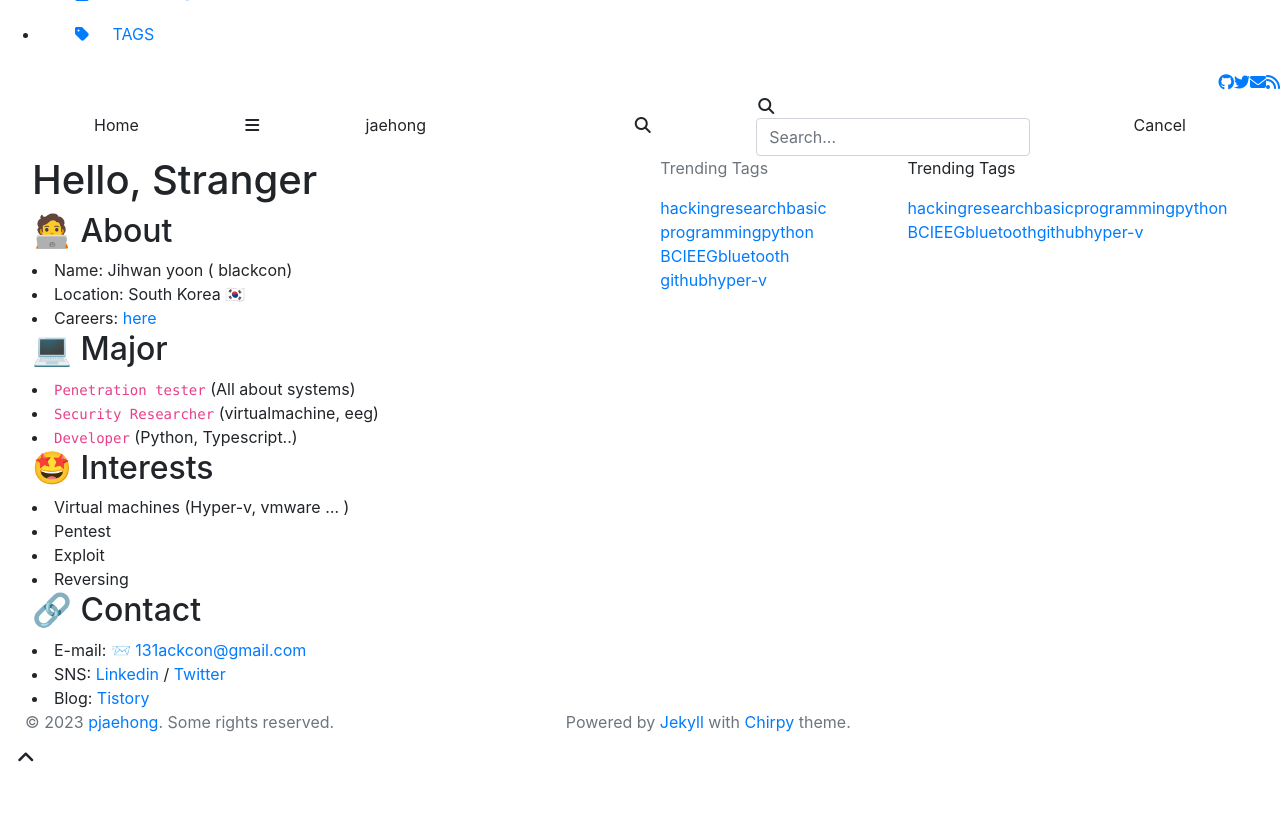
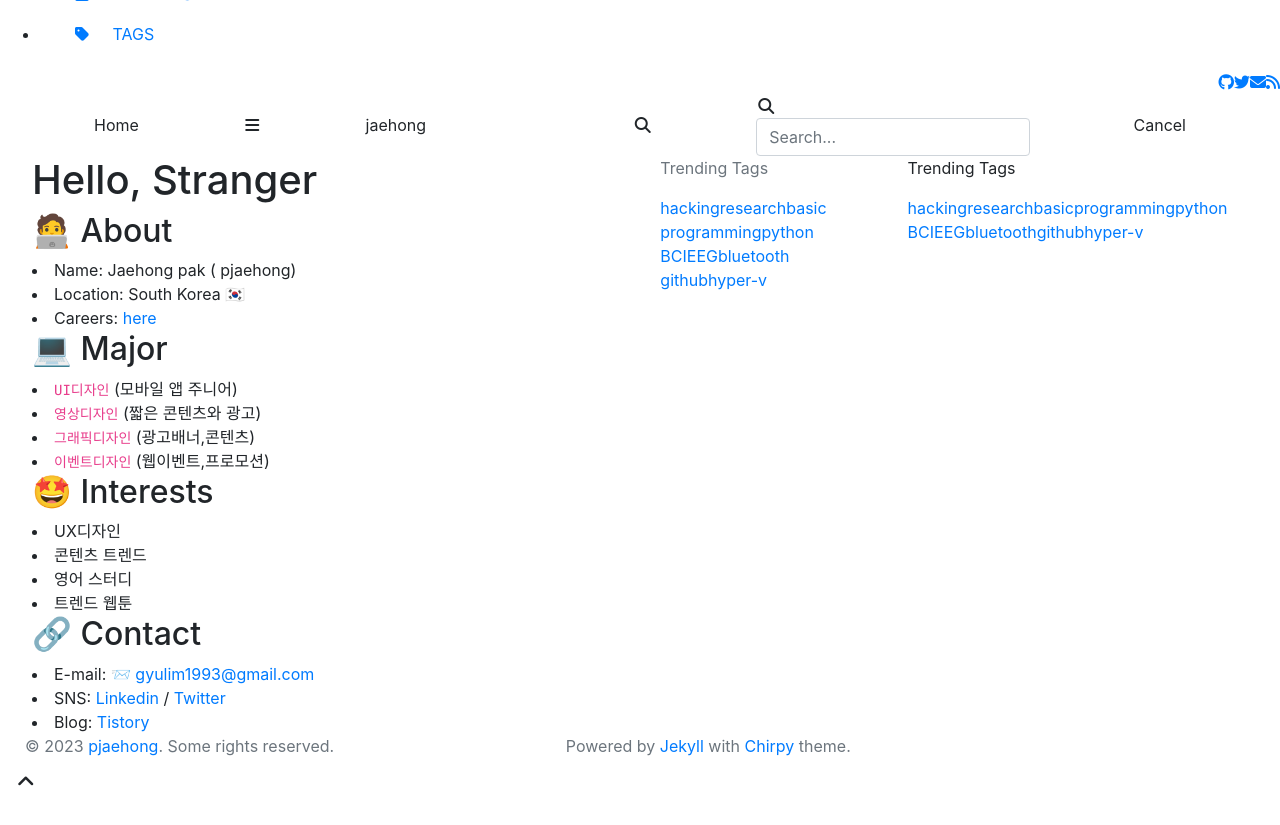
Before and after one commit to pjaehong/pjaehong.github.io, a Jekyll site: the page built from index.html, in a window 1280 px wide and 900 px high, scrolled down 1667 px. Shown: the top 825 px of the window. Built offline with Jekyll 4.4.1, drawn with Linux system fonts in a browser that asks for light colours; nearby versions of some CDN libraries; comment, search, counter and statistics services are not loaded.

Commit message:
Update authors.yml

```diff
--- a/_data/authors.yml
+++ b/_data/authors.yml
@@ -1,21 +1,19 @@
 author:
   bio:
-    name:  Jihwan yoon
-    nick: blackcon
+    name: Jaehong pak
+    nick: pjaehong
     location: South Korea 🇰🇷
-    email: 131ackcon@gmail.com
+    email: gyulim1993@gmail.com
   Majors:
-    - Major: <code class="language-plaintext highlighter-rouge">Penetration tester</code> (All about systems)
-    - Major: <code class="language-plaintext highlighter-rouge">Security Researcher</code> (virtualmachine, eeg)
-    - Major: <code class="language-plaintext highlighter-rouge">Developer</code> (Python, Typescript..)
+    - Major: <code class="language-plaintext highlighter-rouge">UI디자인</code> (모바일 앱 주니어)
+    - Major: <code class="language-plaintext highlighter-rouge">영상디자인</code> (짧은 콘텐츠와 광고)
+    - Major: <code class="language-plaintext highlighter-rouge">그래픽디자인</code> (광고배너,콘텐츠)
+    - Major: <code class="language-plaintext highlighter-rouge">이벤트디자인</code> (웹이벤트,프로모션)
   Interests:
-    - Interest: Virtual machines (Hyper-v, vmware … )
-    - Interest: Pentest
-    - Interest: Exploit
-    - Interest: Reversing
-  sns:
-    twitter: jh_blank
-    linkedin: blackcon
-  url:
-    github: https://github.com/blackcon/
-    tistory: https://blackcon.tistory.com/
+    - Interest: UX디자인
+    - Interest: 콘텐츠 트렌드
+    - Interest: 영어 스터디
+    - Interest: 트렌드 웹툰
+#   url:
+#    github: https://github.com/blackcon/
+#    tistory: https://blackcon.tistory.com/
```
